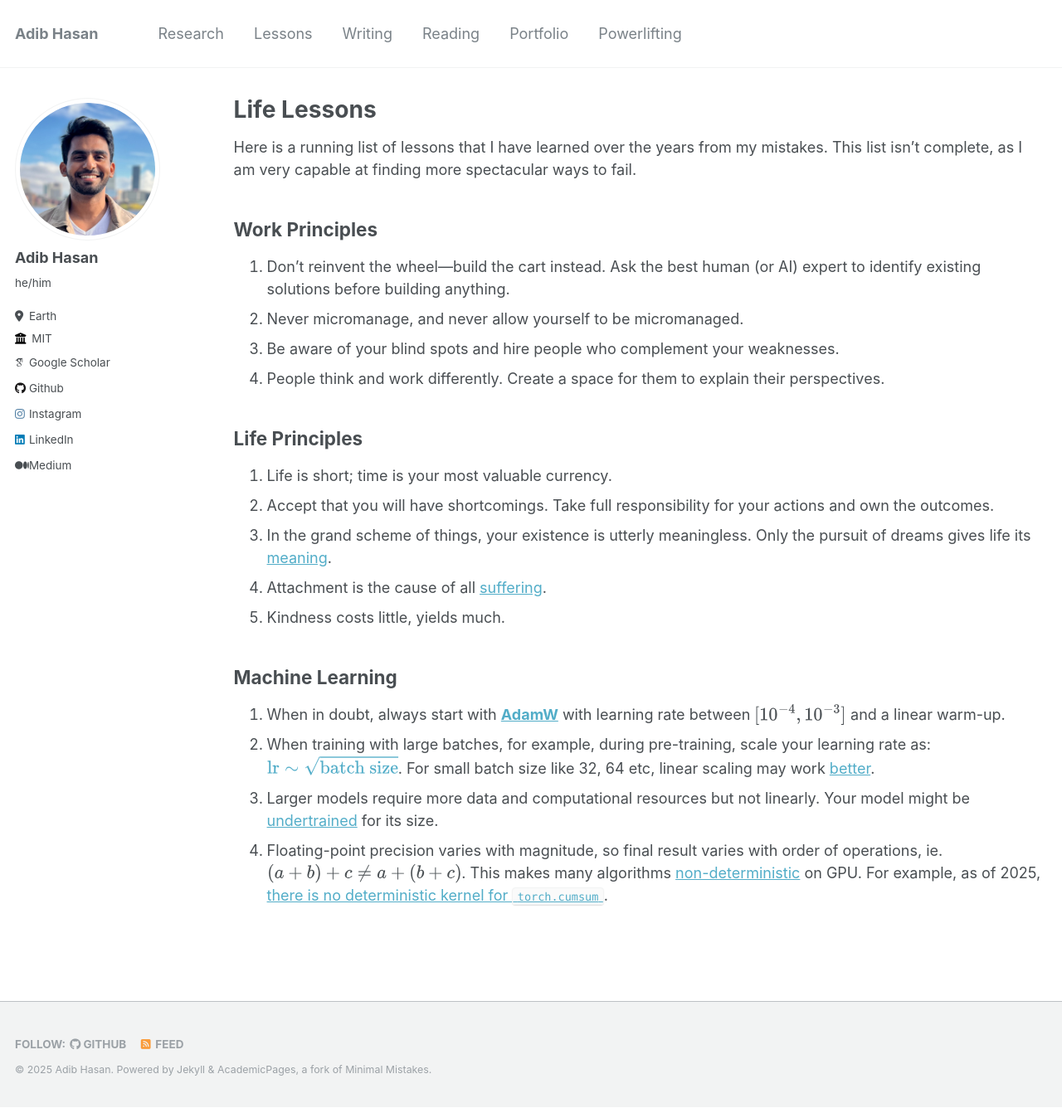
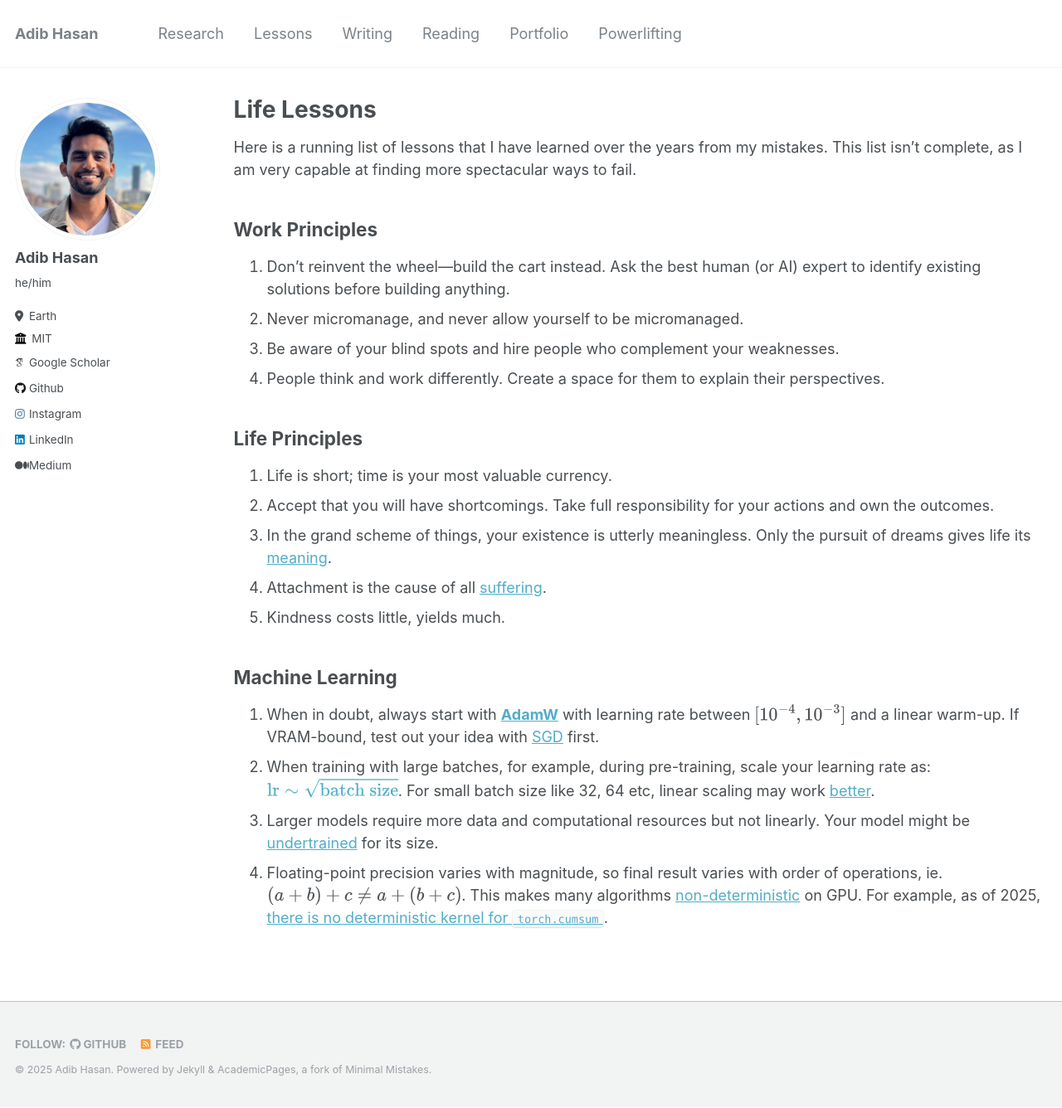
Before and after one commit to Neehan/neehan.github.io, a Jekyll site: the page built from _pages/lessons.md, in a window 1280 px wide and 1336 px high. Shown: the whole window at 83% size. Built offline with Jekyll 4.4.1, drawn with Linux system fonts in a browser that asks for light colours; some web fonts are replaced.

Commit message:
Update lessons.md

```diff
--- a/_pages/lessons.md
+++ b/_pages/lessons.md
@@ -23,7 +23,7 @@ Here is a running list of lessons that I have learned over the years from my mis
 5. Kindness costs little, yields much.
 
 ## Machine Learning
-1. When in doubt, always start with **[AdamW](https://docs.pytorch.org/docs/stable/generated/torch.optim.AdamW.html)** with learning rate between $[10^{-4}, 10^{-3}]$ and a linear warm-up.
+1. When in doubt, always start with **[AdamW](https://docs.pytorch.org/docs/stable/generated/torch.optim.AdamW.html)** with learning rate between $[10^{-4}, 10^{-3}]$ and a linear warm-up. If VRAM-bound, test out your idea with [SGD](https://docs.pytorch.org/docs/stable/generated/torch.optim.SGD.html) first.
 2. When training with large batches, for example, during pre-training, scale your learning rate as: [$\mathrm{lr} \sim \sqrt{\mathrm{batch\ size}}$](https://arxiv.org/pdf/1705.08741). For small batch size like 32, 64 etc, linear scaling may work [better](https://arxiv.org/pdf/1404.5997).
 3. Larger models require more data and computational resources but not linearly. Your model might be [undertrained](https://arxiv.org/pdf/2001.08361) for its size.
 4. Floating-point precision varies with magnitude, so final result varies with order of operations, ie. $(a + b) + c \neq a + (b + c)$. This makes many algorithms [non-deterministic](https://thinkingmachines.ai/blog/defeating-nondeterminism-in-llm-inference/) on GPU. For example, as of 2025, [there is no deterministic kernel for `torch.cumsum`](https://github.com/pytorch/pytorch/issues/89492).
```
